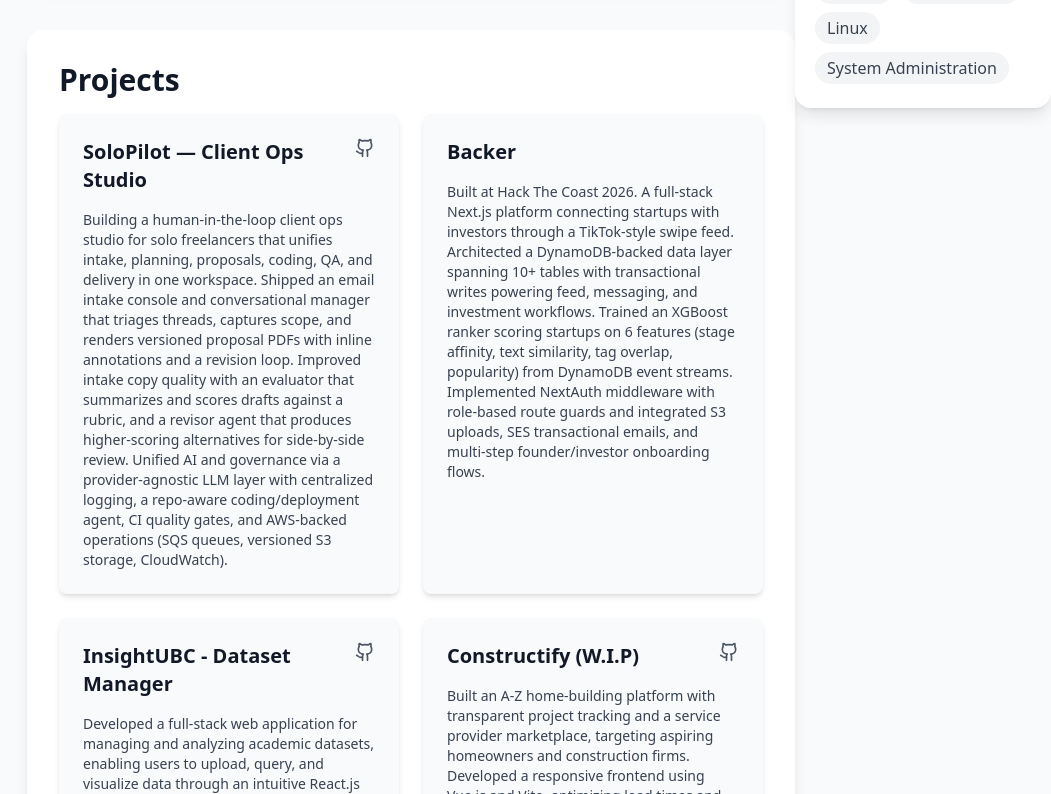
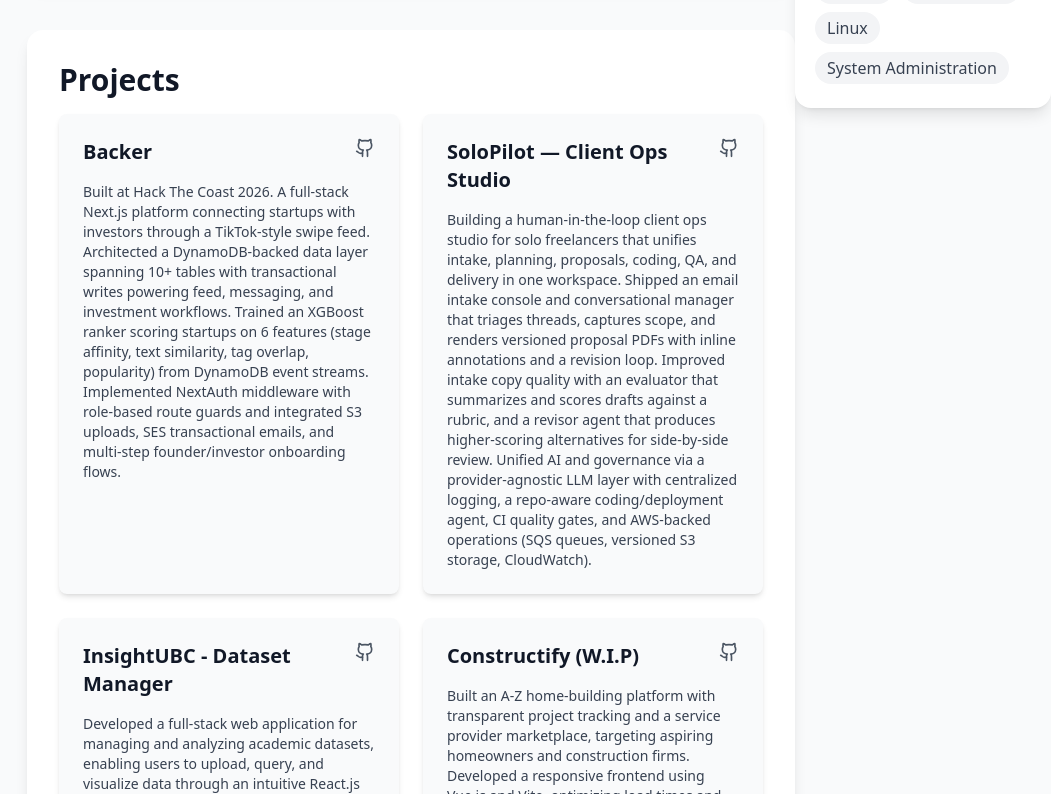
Before and after one commit to arkb75/abdulkhurramdotcom, a React (Create React App) app: page / in a window 1280 px wide. Shown: the part 688-1482 px from the top of the page, without its empty margins (229-1280 px from the left). Built offline with nearby package versions, Linux system fonts and the light colour scheme; the HTML template or start-up script is replaced by a standard one.

Commit message:
Move Backer to first project, add GitHub link

```diff
--- a/src/components/ProjectsSection.js
+++ b/src/components/ProjectsSection.js
@@ -10,18 +10,18 @@
   const projects = useMemo(
     () => [
       {
+        title: 'Backer',
+        githubLink: 'https://github.com/arkb75/Backer',
+        description:
+          'Built at Hack The Coast 2026. A full-stack Next.js platform connecting startups with investors through a TikTok-style swipe feed. Architected a DynamoDB-backed data layer spanning 10+ tables with transactional writes powering feed, messaging, and investment workflows. Trained an XGBoost ranker scoring startups on 6 features (stage affinity, text similarity, tag overlap, popularity) from DynamoDB event streams. Implemented NextAuth middleware with role-based route guards and integrated S3 uploads, SES transactional emails, and multi-step founder/investor onboarding flows.',
+        skills: ['TypeScript', 'Next.js', 'React', 'AWS', 'DynamoDB', 'S3', 'SES', 'NextAuth', 'XGBoost', 'Python'],
+      },
+      {
         title: 'SoloPilot — Client Ops Studio',
         githubLink: 'https://github.com/arkb75/SoloPilot',
         description:
           'Building a human-in-the-loop client ops studio for solo freelancers that unifies intake, planning, proposals, coding, QA, and delivery in one workspace. Shipped an email intake console and conversational manager that triages threads, captures scope, and renders versioned proposal PDFs with inline annotations and a revision loop. Improved intake copy quality with an evaluator that summarizes and scores drafts against a rubric, and a revisor agent that produces higher-scoring alternatives for side-by-side review. Unified AI and governance via a provider-agnostic LLM layer with centralized logging, a repo-aware coding/deployment agent, CI quality gates, and AWS-backed operations (SQS queues, versioned S3 storage, CloudWatch).',
         skills: ['Python', 'TypeScript', 'Next.js', 'React', 'LangChain', 'AWS', 'S3', 'SQS', 'CloudWatch', 'CI/CD'],
-      },
-      {
-          title: 'Backer',
-          githubLink: null,
-          description:
-              'Built at Hack The Coast 2026. A full-stack Next.js platform connecting startups with investors through a TikTok-style swipe feed. Architected a DynamoDB-backed data layer spanning 10+ tables with transactional writes powering feed, messaging, and investment workflows. Trained an XGBoost ranker scoring startups on 6 features (stage affinity, text similarity, tag overlap, popularity) from DynamoDB event streams. Implemented NextAuth middleware with role-based route guards and integrated S3 uploads, SES transactional emails, and multi-step founder/investor onboarding flows.',
-          skills: ['TypeScript', 'Next.js', 'React', 'AWS', 'DynamoDB', 'S3', 'SES', 'NextAuth', 'XGBoost', 'Python'],
       },
       {
         title: 'InsightUBC - Dataset Manager',
```
Lines whose indentation alone changed are shown as unchanged.
